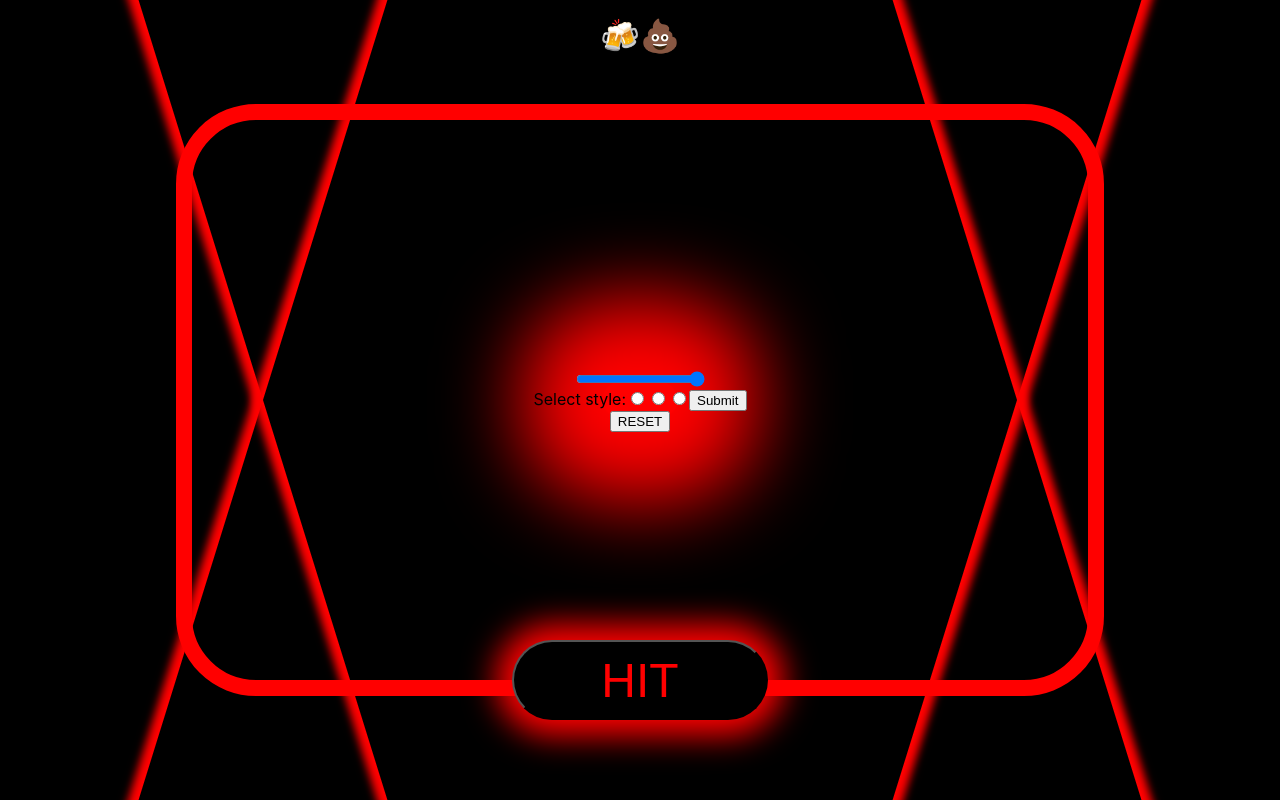
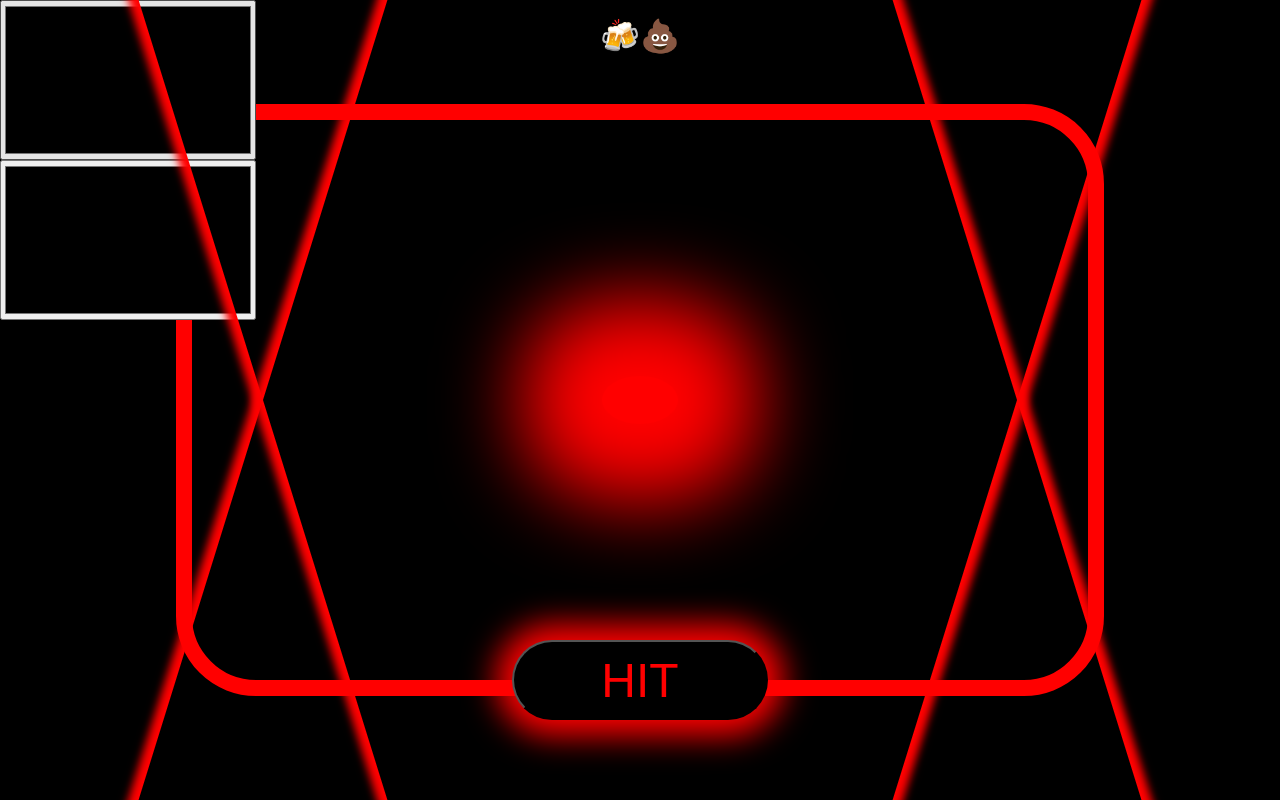
Before and after one commit to ulldecorb/fun-with-divs, a React (Create React App) app in the folder fun-with-divs/: page / in a window 1280 px wide. Built offline with nearby package versions, Linux system fonts and the light colour scheme.

Commit message:
Add color input on menu component

```diff
--- a/fun-with-divs/src/App.jsx
+++ b/fun-with-divs/src/App.jsx
@@ -1,4 +1,5 @@
 import React, { useState } from 'react';
+// import React from 'react';
 // import React from 'react';
 import { Divs } from './components/Divs';
 import { Score } from './components/Score';
@@ -8,6 +9,8 @@ import './App.css';
 function App() {
   const [hitScore, setHitScore] = useState('🍻');
   const [failScore, setFailScore] = useState('💩');
+  const [divColor, setDivColor] = useState('red');
+  const [backgroundColor, setBackgroundColor] = useState('#000');
 
   const handleCheckFire = (isHit) => {
     if (isHit) {
@@ -17,11 +20,20 @@ function App() {
     }
   };
 
+  const setColor = (divColorProp, backgroundColorProp) => {
+    setDivColor(divColorProp);
+    setBackgroundColor(backgroundColorProp);
+  };
+
   return (
     <div className="App">
-      <Divs handleCheckFire={handleCheckFire} />
+      <Menu setColor={setColor} />
+      <Divs
+        handleCheckFire={handleCheckFire}
+        divColor={divColor}
+        backgroundColor={backgroundColor}
+      />
       <Score hitScore={hitScore} failScore={failScore} />
-      <Menu />
     </div>
   );
 }
--- a/fun-with-divs/src/components/Menu/index.jsx
+++ b/fun-with-divs/src/components/Menu/index.jsx
@@ -1,15 +1,35 @@
-import React from 'react';
+import React, { useState } from 'react';
+import { PropTypes } from 'prop-types';
 import './menu.css';
 
-export const Menu = function Menu() {
-  const handleColor = (event) => {
-    event.preventDefault();
+export const Menu = function Menu({ setColors }) {
+  // const handleColor = (event) => {
+  //   event.preventDefault();
+  // };
+
+  const [divColor, setDivColor] = useState('red');
+  const [backgroundColor, setBackgroundColor] = useState('#000');
+
+  const handleDivColors = (color) => {
+    setDivColor(color);
+    setColors(divColor, backgroundColor);
   };
+
+  const handleBackgroundColor = (color) => {
+    setBackgroundColor(color);
+    setColors(divColor, backgroundColor);
+  };
+
+  console.log('divColor', divColor);
+  console.log('backgroundColor', backgroundColor);
 
   return (
     <section className="menu">
       <div className="menu__box">
-        <input type="range" name="rotation-speed" id="rotation-speed" max="10" min="2" />
+        <input className="input input__div-color" type="color" value={divColor} onChange={(e) => handleDivColors(e.target.value)} />
+        <input className="input input__background-color" type="color" value={backgroundColor} onChange={(e) => handleBackgroundColor(e.target.value)} />
+
+        {/* <input type="range" name="rotation-speed" id="rotation-speed" max="10" min="2" />
         <form onSubmit={handleColor}>
           <label>
             Select style:
@@ -20,10 +40,14 @@ export const Menu = function Menu() {
           <input type="submit" value="Submit" />
         </form>
         {/* <input type="color" name="divs-color" id="divs-color" /> */}
-        <button type="button">RESET</button>
+        {/* <button type="button">RESET</button> */}
       </div>
     </section>
   );
 };
 
+Menu.propTypes = {
+  setColors: PropTypes.func.isRequired
+};
+
 export default Menu;
--- a/fun-with-divs/src/components/Menu/menu.css
+++ b/fun-with-divs/src/components/Menu/menu.css
@@ -45,4 +45,17 @@
       -ms-flex-align: center;
           align-items: center;
 }
+
+.input {
+  position: fixed;
+  top: 0;
+  left: 0;
+  height: 20vh;
+  width: 20vw;
+  z-index: 10;
+}
+
+.input__background-color {
+  top: 20vh;
+}
 /*# sourceMappingURL=menu.css.map */
--- a/fun-with-divs/src/components/Menu/menu.scss
+++ b/fun-with-divs/src/components/Menu/menu.scss
@@ -35,3 +35,16 @@
         align-items: center;
     }
 }
+
+.input {
+    position: fixed;
+    top: 0;
+    left: 0;
+    height: 20vh;
+    width: 20vw;
+    z-index: 10;
+
+    &__background-color {
+        top: 20vh;
+    }
+}
```
